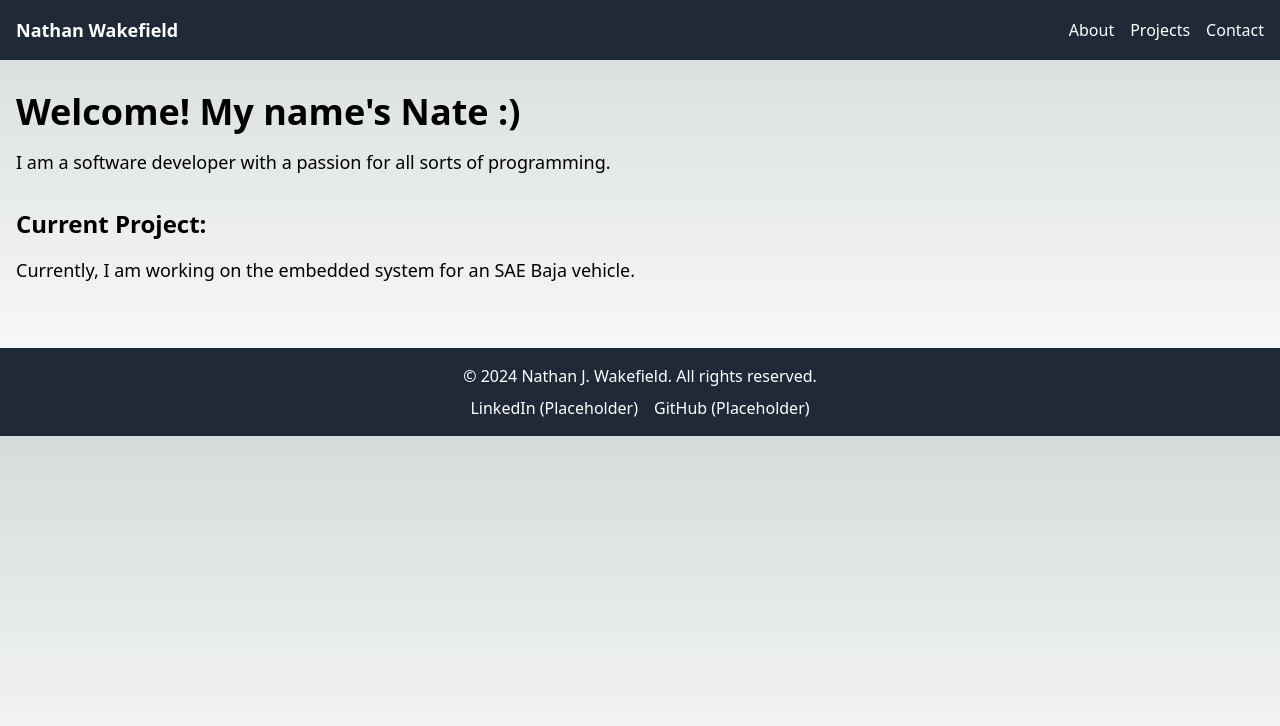
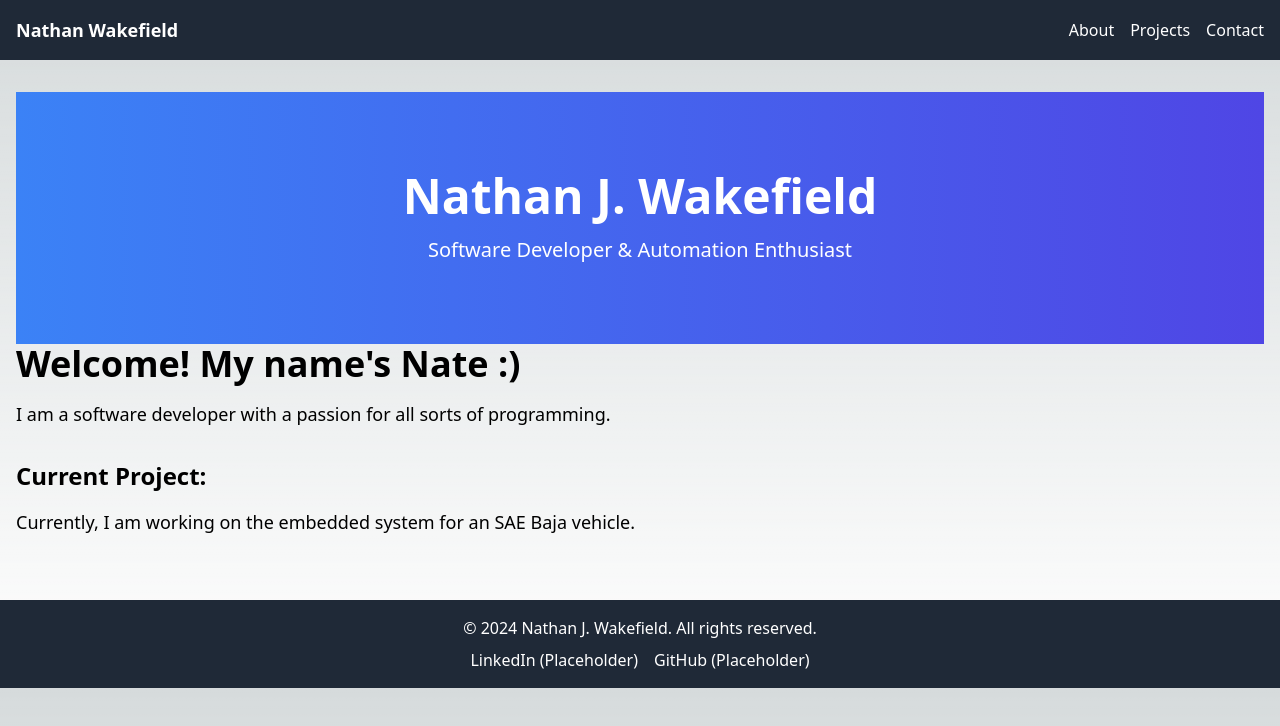
Before and after one commit to NateWakeDev/personal-site, a Next.js app: page / in a window 1280 px wide. Shown: the top 726 px of the page. Built offline with nearby package versions, Linux system fonts and the light colour scheme.

Commit message:
Update page.js

```diff
--- a/src/app/page.js
+++ b/src/app/page.js
@@ -1,9 +1,15 @@
-// src/app/page.js
 import React from 'react';
 
 const HomePage = () => {
   return (
     <div className="container mx-auto px-4 py-8">
+      {/* Hero Section */}
+      <div className="bg-gradient-to-r from-blue-500 to-indigo-600 text-white py-20">
+        <h1 className="text-5xl font-bold text-center">Nathan J. Wakefield</h1>
+        <p className="text-center mt-4 text-xl">Software Developer & Automation Enthusiast</p>
+      </div>
+
+      {/* Existing Content */}
       <h1 className="text-4xl font-bold mb-4">Welcome! My name&apos;s Nate :)</h1>
       <p className="text-lg">
         I am a software developer with a passion for all sorts of programming.
```
